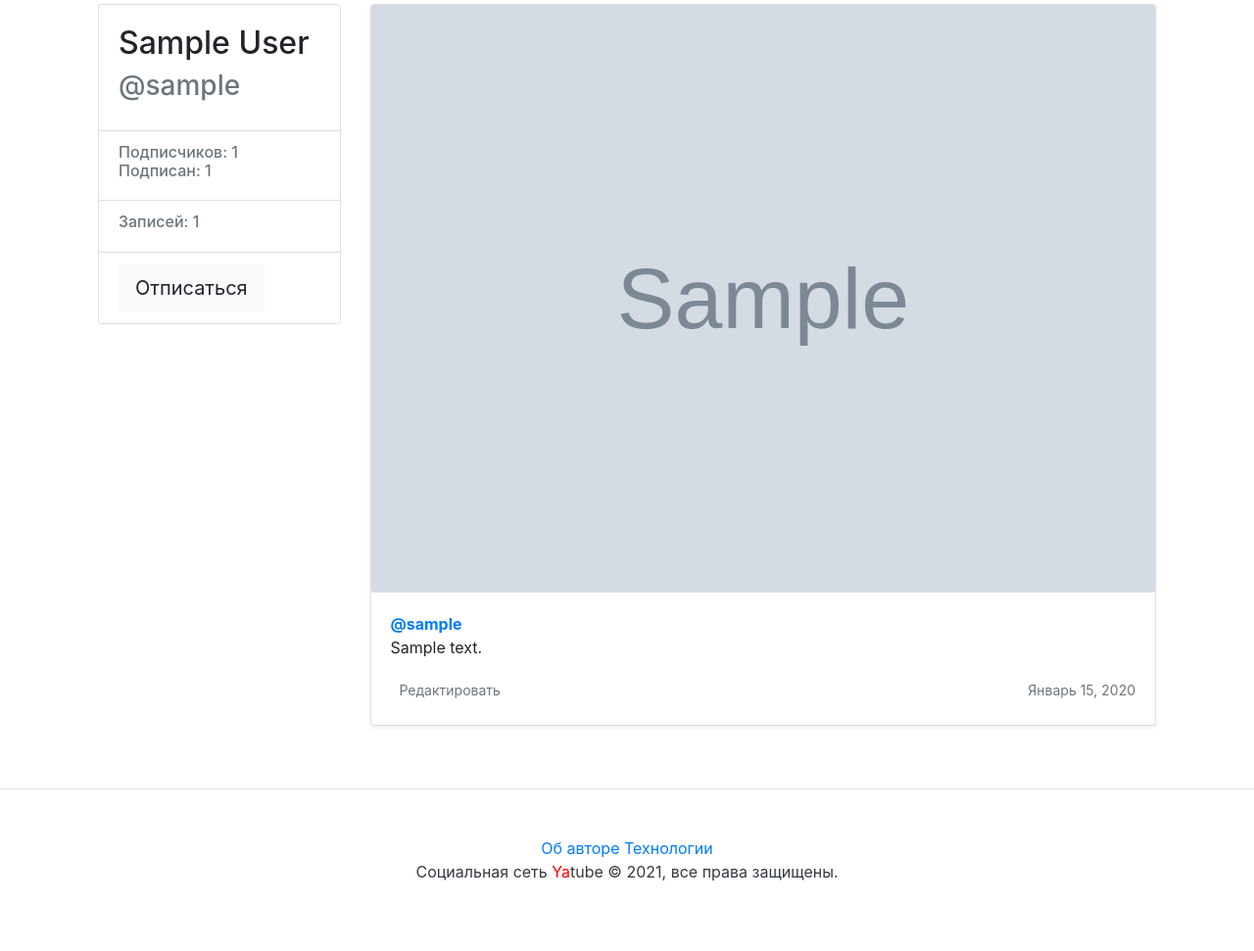
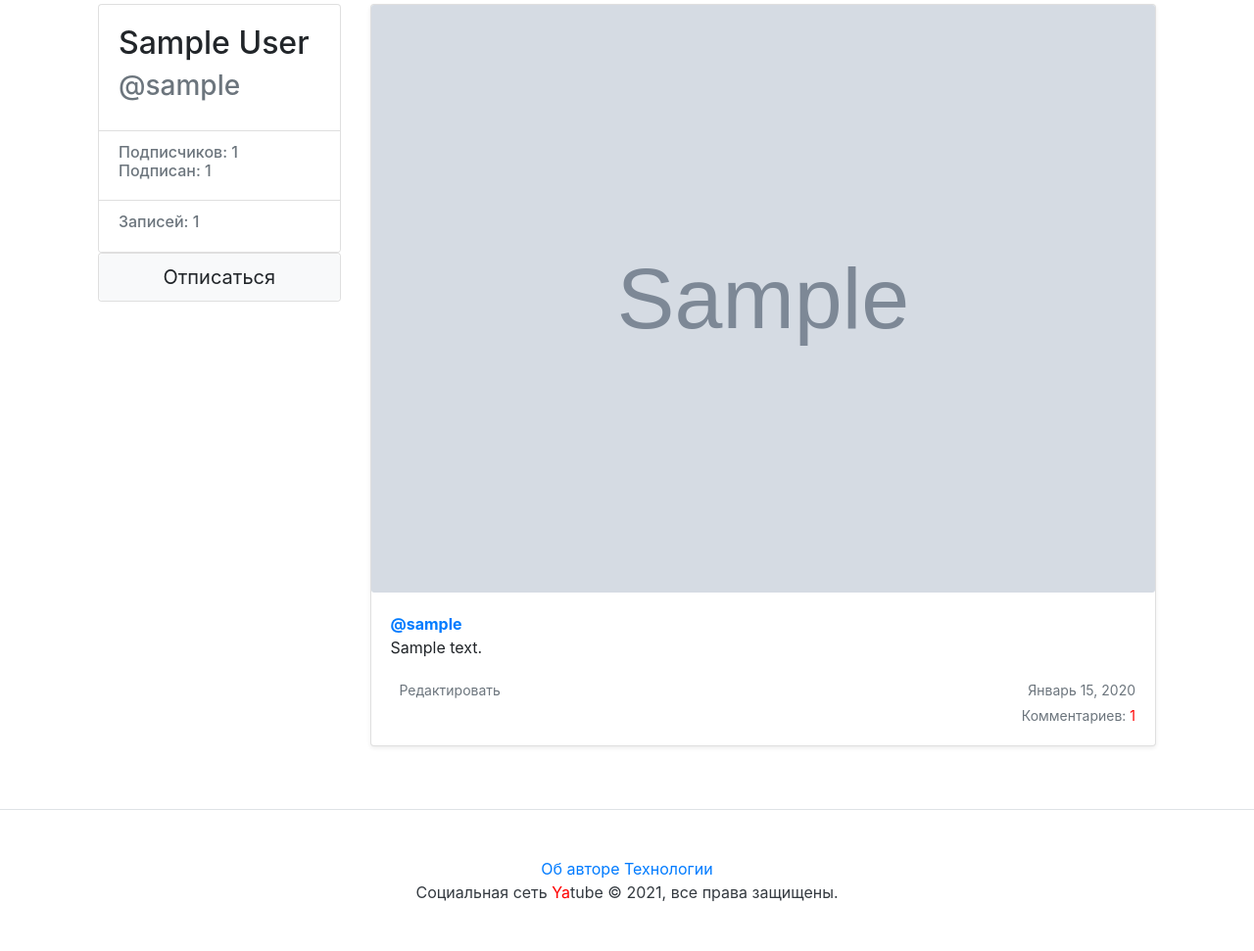
Before and after one commit to mitabunov/hw05_final, a Django app: a page that uses templates/profile.html in a window 1280 px wide. Shown: the part 56-1027 px from the top of the page at 98% size. Before the commit the page ends 955 px from the top, so only its background shows below. Run offline with Django 3.2, Linux system fonts and the light colour scheme; a user stored in the database is signed in; tables that the repository leaves empty hold one stand-in row (values such as "Sample post"); grey boxes marked "Sample" are stand-in pictures; some libraries are stand-ins or nearby versions.

Commit message:
fix templates

```diff
--- a/posts/views.py
+++ b/posts/views.py
@@ -45,12 +45,6 @@ def profile(request, username):
     paginator = Paginator(post_list, POSTS_PER_PAGE)
     page_number = request.GET.get("page")
     page = paginator.get_page(page_number)
-#     following = False
-#     if request.user.is_authenticated:
-#         if Follow.objects.filter(user=request.user,
-#                                  author=author
-#                                  ).exists():
-#             following = True
     database_entry = Follow.objects.filter(user=request.user,
                                            author=author
                                            ).exists()
@@ -64,7 +58,6 @@ def post_view(request, username, post_id):
     post = get_object_or_404(Post, id=post_id, author__username=username)
     author = post.author
     form = CommentForm()
-#     comments = post.comments.all()
     following = False
     if request.user.is_authenticated:
         if Follow.objects.filter(user=request.user,
@@ -74,7 +67,6 @@ def post_view(request, username, post_id):
     return render(request, 'post.html', {"post": post,
                                          "author": author,
                                          "form": form,
-#                                          "comments": comments,
                                          "following": following})
 
 
@@ -120,7 +112,6 @@ def follow_index(request):
     following_list = Follow.objects.filter(user=request.user).all()
     following = [author.author.id for author in following_list]
     post_list = Post.objects.filter(author__in=following)
-#     post_list = Post.objects.filter(author__in=request.user.follower).all() - пробуй
     paginator = Paginator(post_list, POSTS_PER_PAGE)
     page_number = request.GET.get("page")
     page = paginator.get_page(page_number)
@@ -139,12 +130,8 @@ def profile_follow(request, username):
 
 @login_required
 def profile_unfollow(request, username):
-#     author = get_object_or_404(User, username=username)
-#     database_entry = Follow.objects.filter(user=request.user, author=author)
-#     if database_entry.exists():
-#         database_entry.delete()
-#     или
-    database_entry = get_object_or_404(Follow, author__username=username, user=request.user)
+    database_entry = get_object_or_404(
+        Follow, author__username=username, user=request.user)
     if database_entry:
         database_entry.delete()
     return redirect("profile", username=username)
--- a/templates/inclusions/author_info.html
+++ b/templates/inclusions/author_info.html
@@ -1,4 +1,3 @@
-<div class="col-md-3 mb-3 mt-1">
 <div class="card">
     <div class="card-body">
         <div class="h2">
@@ -20,19 +19,5 @@
                 Записей: {{ author.posts.count }}
             </div>
         </li>
-            <li class="list-group-item">
-                {% if following %}
-                <a class="btn btn-lg btn-light"
-                    href="{% url 'profile_unfollow' author.username %}" role="button">
-                    Отписаться
-                </a>
-                {% else %}
-                <a class="btn btn-lg btn-primary"
-                    href="{% url 'profile_follow' author.username %}" role="button">
-                    Подписаться
-                </a>
-                {% endif %}
-            </li>
     </ul>
 </div>
-</div>
--- a/templates/inclusions/comments.html
+++ b/templates/inclusions/comments.html
@@ -16,9 +16,7 @@
 </div>
 {% endif %}
 
-<!-- поменял тут комментс на пост.комментс -->
-<!-- Комментарии -->
-{% for item in post.comments %}
+{% for item in post.comments.all %}
 <div class="media card mb-4">
     <div class="media-body card-body">
         <h5 class="mt-0">
--- a/templates/inclusions/post_item.html
+++ b/templates/inclusions/post_item.html
@@ -20,5 +20,8 @@
             </div>
             <small class="text-muted">{{ post.pub_date|date:"F j, Y" }}</small>
         </div>
+        <div class="d-flex float-right">
+            <small class="text-muted">Комментариев: <span style="color: red;">{{ post.comments.count }}</span></small>
+        </div>
     </div>
 </div>
--- a/templates/post.html
+++ b/templates/post.html
@@ -6,14 +6,14 @@
 
 <main role="main" class="container">
     <div class="row">
-
-        {% include "inclusions/author_info.html" with author=author following=following %}
+        <div class="col-md-3 mb-3 mt-1">
+        {% include "inclusions/author_info.html" with author=author %}
+        </div>
 
         <div class="col-md-9">
 
             {% include "inclusions/post_item.html" with post=post %}
 
-<!--             поменял тут с комментс на пост -->
             {% include "inclusions/comments.html" with post=post %}
 
         </div>
--- a/templates/profile.html
+++ b/templates/profile.html
@@ -5,8 +5,22 @@
 
 <main role="main" class="container">
     <div class="row">
-
-        {% include "inclusions/author_info.html" with author=author following=following %}
+        <div class="col-md-3 mb-3 mt-1">
+            {% include "inclusions/author_info.html" with author=author following=following %}
+            <div class="card">
+                {% if following %}
+                    <a class="btn btn-lg btn-light"
+                        href="{% url 'profile_unfollow' author.username %}" role="button">
+                        Отписаться
+                    </a>
+                {% else %}
+                    <a class="btn btn-lg btn-primary"
+                        href="{% url 'profile_follow' author.username %}" role="button">
+                        Подписаться
+                    </a>
+                {% endif %}
+            </div>
+        </div>
 
         <div class="col-md-9">
 
```
Also changed, not shown: posts/tests/test_urls.py (+1 -7 lines), posts/tests/test_views.py (+0 -2 lines). Lines whose indentation alone changed are shown as unchanged.
